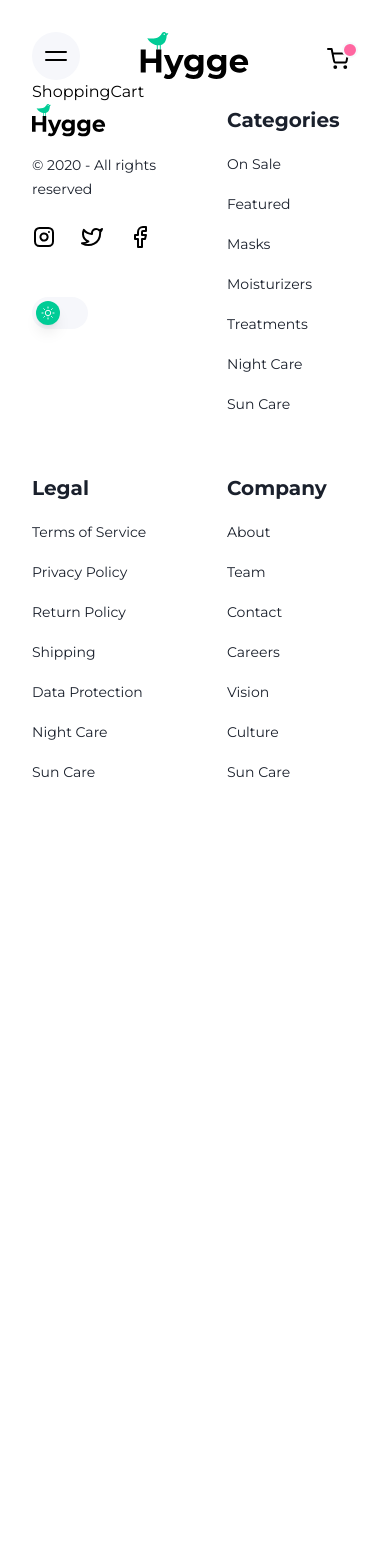
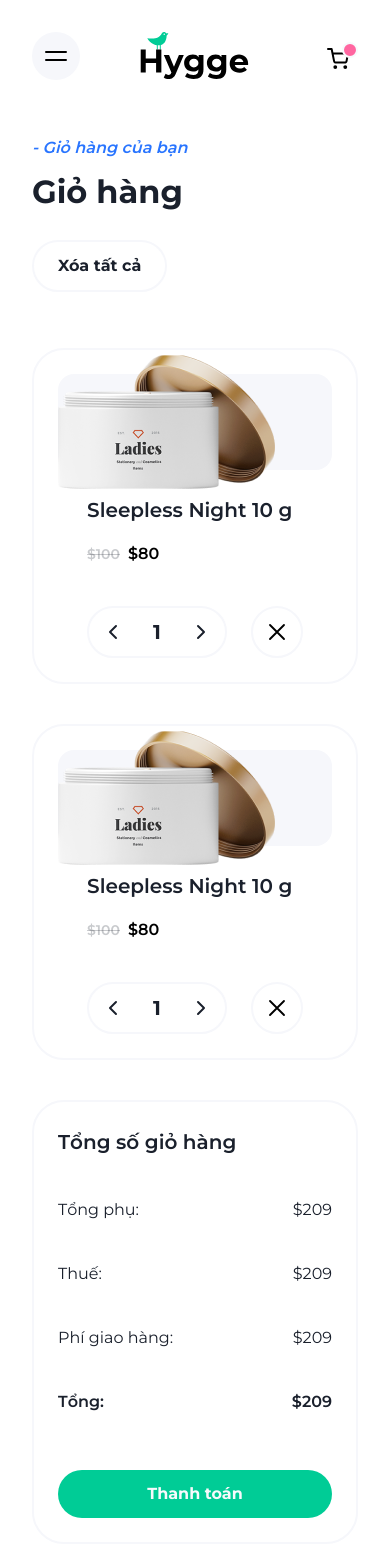
Before and after one commit to TuVoXuan/cosmetics-store-fe, a Next.js app: page /shopping-cart in a window 390 px wide. Shown: the top 1568 px of the page. Before the commit the page ends 856 px from the top, so only its background shows below. Built offline with nearby package versions, Linux system fonts and the light colour scheme.

Commit message:
feat: make shopping cart page

```diff
--- /dev/null
+++ b/components/card/item-cart.tsx
@@ -0,0 +1,43 @@
+import React from "react";
+import Price from "../badge/price";
+import QuantityBtn from "../buttons/quantity-btn";
+import Delete from "../icons/delete";
+import ProductImage from "../Image/product-image";
+
+interface Props {
+	sale?: number;
+	price: number;
+}
+
+export default function ItemCart({ sale, price }: Props) {
+	return (
+		<div className="flex flex-col items-center p-6 border-2 rounded-4xl border-gray-accent md:p-14 md:flex-row md:gap-x-14 md:items-start lg:relative xl:static dark:border-black-dark-2">
+			<ProductImage className="h-24 w-24 !rounded-2xl md:!rounded-4xl mb-6 md:h-48 md:w-48 md:mb-0" />
+			<div>
+				<h4 className="mb-4 font-semibold text-heading-4 md:text-heading-2 dark:text-white">
+					Sleepless Night 10 g
+				</h4>
+				{/* price */}
+				<div className="flex items-center mb-10 space-x-2 md:mb-6">
+					{sale && (
+						<span className="font-semibold line-through text-heading-6 md:text-heading-4 text-dark-24 dark:text-light-24">
+							${price}
+						</span>
+					)}
+
+					<span className="font-semibold text-heading-5 md:text-paragraph-1 dark:text-white-light">
+						${sale ? (price * (100 - sale)) / 100 : price}
+					</span>
+				</div>
+
+				<div className="flex gap-x-6">
+					<QuantityBtn />
+
+					<button className="top-0 p-3 border-2 rounded-full border-gray-accent md:p-4 lg:absolute lg:right-14 lg:top-1/2 lg:-translate-y-[50%] xl:static xl:translate-y-0 dark:border-black-dark-2">
+						<Delete height={24} width={24} className="dark:text-white md:w-8 md:h-8" />
+					</button>
+				</div>
+			</div>
+		</div>
+	);
+}
--- a/components/text/paraEmail.tsx
+++ b/components/text/paraEmail.tsx
@@ -23,11 +23,27 @@ export default function ParaEmail({ children }: Props) {
 	const newArr: string[] = children.split(email);
 
 	if (index === 0) {
-		newElement = [<span className="inline-block font-semibold">{email}</span>, newArr[0]];
+		newElement = (
+			<>
+				<span className="inline-block font-semibold">{email}</span>
+				{newArr[0]}
+			</>
+		);
 	} else if (index > 0 && index < arr.length - 1) {
-		newElement = [newArr[0], <span className="inline-block font-semibold">{email}</span>, newArr[1]];
+		newElement = (
+			<>
+				{newArr[0]}
+				<span className="inline-block font-semibold">{email}</span>
+				{newArr[1]}
+			</>
+		);
 	} else {
-		newElement = [newArr[0], <span className="inline-block font-semibold">{email}</span>];
+		newElement = (
+			<>
+				{newArr[0]}
+				<span className="inline-block font-semibold">{email}</span>
+			</>
+		);
 	}
 	return <p className="text-paragraph-3 dark:text-white">{newElement}</p>;
 }
--- a/pages/shopping-cart.tsx
+++ b/pages/shopping-cart.tsx
@@ -1,5 +1,56 @@
 import React from "react";
+import Button from "../components/buttons/button";
+import ItemCart from "../components/card/item-cart";
+import TitlePage from "../components/title-page/title-page";
 
 export default function ShoppingCart() {
-	return <div>ShoppingCart</div>;
+	return (
+		<section className="pt-14 md:pt-16 mb-[104px] md:mb-[112px] xl:mb-[144px]">
+			<div className="justify-between mb-14 md:items-end md:flex md:mb-16">
+				<TitlePage className="mb-6 md:mb-0" subtitle="Giỏ hàng của bạn" title="Giỏ hàng" />
+
+				<Button type="secondary">Xóa tất cả</Button>
+			</div>
+
+			<div className="justify-between xl:flex">
+				<div className="mb-10 space-y-10 md:mb-12 md:space-y-12 xl:mb-0 xl:w-[784px]">
+					<ItemCart sale={20} price={100} />
+					<ItemCart sale={20} price={100} />
+				</div>
+
+				<div className="p-6 border-2 border-gray-accent rounded-4xl md:p-14 xl:w-[416px] dark:border-black-dark-2">
+					<h4 className="mb-10 font-semibold text-heading-4 md:text-heading-2 md:mb-12 dark:text-white">
+						Tổng số giỏ hàng
+					</h4>
+					<div className="space-y-10 mb-14 md:space-y-12 md:mb-20 lg:space-y-0 lg:grid lg:grid-cols-2 lg:gap-x-24 lg:gap-y-12 lg:mb-12 xl:block xl:space-y-12 xl:mb-20">
+						<div className="flex justify-between">
+							<p className="text-heading-5 md:text-paragraph-1 dark:text-white">Tổng phụ:</p>
+							<p className="text-heading-5 md:text-paragraph-1 dark:text-white">$209</p>
+						</div>
+						<div className="flex justify-between">
+							<p className="text-heading-5 md:text-paragraph-1 dark:text-white">Thuế:</p>
+							<p className="text-heading-5 md:text-paragraph-1 dark:text-white">$209</p>
+						</div>
+						<div className="flex justify-between">
+							<p className="text-heading-5 md:text-paragraph-1 dark:text-white">
+								Phí giao hàng:
+							</p>
+							<p className="text-heading-5 md:text-paragraph-1 dark:text-white">$209</p>
+						</div>
+						<div className="flex justify-between">
+							<p className="font-semibold text-heading-5 md:text-paragraph-1 dark:text-white">
+								Tổng:
+							</p>
+							<p className="font-semibold text-heading-5 md:text-paragraph-1 dark:text-white">
+								$209
+							</p>
+						</div>
+					</div>
+					<Button className="w-full lg:w-fit xl:w-full" type="primary">
+						Thanh toán
+					</Button>
+				</div>
+			</div>
+		</section>
+	);
 }
```
Also changed, not shown: components/buttons/quantity-btn.tsx (+9 -2 lines).
